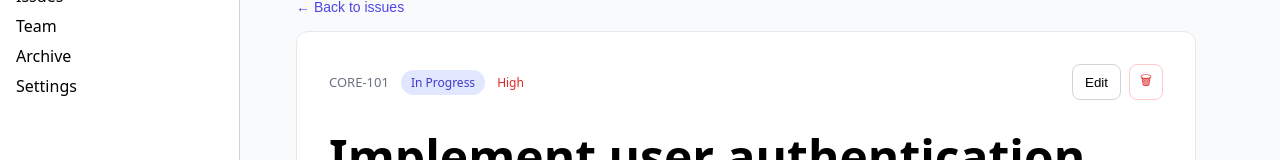
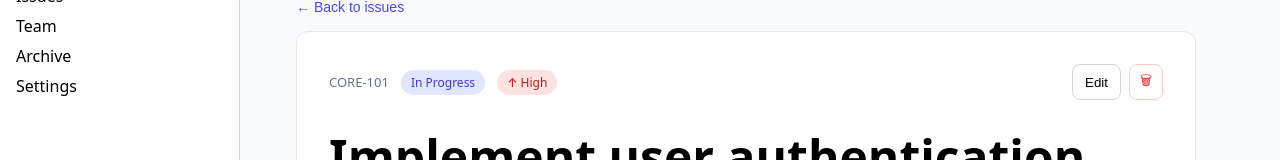
Before and after one commit to b-poole/project-dashboard, a React (Vite) app in the folder project-management-dashboard/: page /issues in a window 1280 px wide. Both pictures are taken after a click on the button 760 px from the left and 404 px from the top of the page. Shown: the part 125-285 px from the top of the page. Built offline with nearby package versions, Linux system fonts and the light colour scheme.

Commit message:
style: add color-coded status and priority styling for view mode

```diff
--- a/project-management-dashboard/src/features/issues/pages/IssueDetailPage.css
+++ b/project-management-dashboard/src/features/issues/pages/IssueDetailPage.css
@@ -69,11 +69,21 @@
 
 /* Pills */
 
-.status-pill {
+.status-pill,
+.priority-pill {
   font-size: 12px;
   padding: 4px 10px;
   border-radius: 999px;
   font-weight: 500;
+  display: inline-block;
+}
+
+
+/* Status colors */
+
+.status-pill.open {
+  background: #f3f4f6;
+  color: #374151;
 }
 
 .status-pill.in-progress {
@@ -81,13 +91,36 @@
   color: #4338ca;
 }
 
-.priority {
-  font-size: 12px;
-  font-weight: 500;
+.status-pill.in-review {
+  background: #fff7ed;
+  color: #9a3412;
 }
 
-.priority.high {
-  color: #dc2626;
+.status-pill.done {
+  background: #ecfdf5;
+  color: #065f46;
+}
+
+/* Priority colors */
+
+.priority-pill.urgent {
+  background: #fee2e2;
+  color: #991b1b;
+}
+
+.priority-pill.high {
+  background: #fee2e2;
+  color: #b91c1c;
+}
+
+.priority-pill.medium {
+  background: #fef3c7;
+  color: #92400e;
+}
+
+.priority-pill.low {
+  background: #e0f2fe;
+  color: #075985;
 }
 
 /* Actions */
--- a/project-management-dashboard/src/features/issues/pages/IssueDetailPage.tsx
+++ b/project-management-dashboard/src/features/issues/pages/IssueDetailPage.tsx
@@ -17,6 +17,8 @@ export default function IssueDetailPage() {
   const issue: Issue | undefined = mockIssues.find(
     (issue) => issue.id === issueId
   );
+
+  const statusClass = !issue ? '' : issue.status.toLowerCase().replace(' ', '-');
 
   const startEditing = () => {
     if (!issue) return;
@@ -70,8 +72,13 @@ export default function IssueDetailPage() {
         <div className="issue-header">
           <div className="issue-header-left">
             <span className="issue-key">{issue.id}</span>
-            <span className="status-pill in-progress">{issue.status}</span>
-            <span className="priority high">{issue.priority}</span>
+            <span className={`status-pill ${statusClass}`}>{issue.status}</span>
+            <span className={`priority-pill ${issue.priority.toLowerCase()}`}>
+              {issue.priority === 'Urgent' && '! '}
+              {issue.priority === 'High' && '↑ '}
+              {issue.priority === 'Medium' && '– '}
+              {issue.priority}
+            </span>
           </div>
 
           <div className="issue-header-actions">
--- a/project-management-dashboard/src/features/issues/types.ts
+++ b/project-management-dashboard/src/features/issues/types.ts
@@ -1,4 +1,4 @@
-export type IssueStatus = 'Open' | 'In Progress' | 'In Review'
+export type IssueStatus = 'Open' | 'In Progress' | 'In Review' | 'Done'
 
 export type IssuePriority = 'Urgent' | 'High' | 'Medium' | 'Low'
 
```
